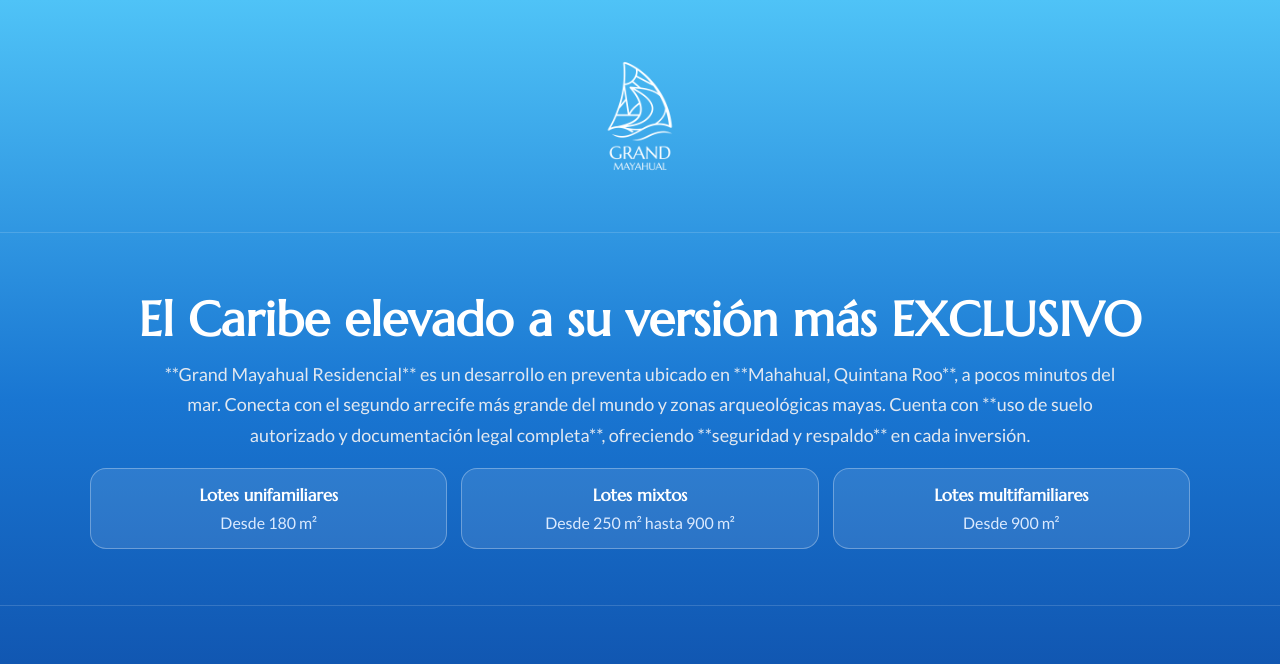
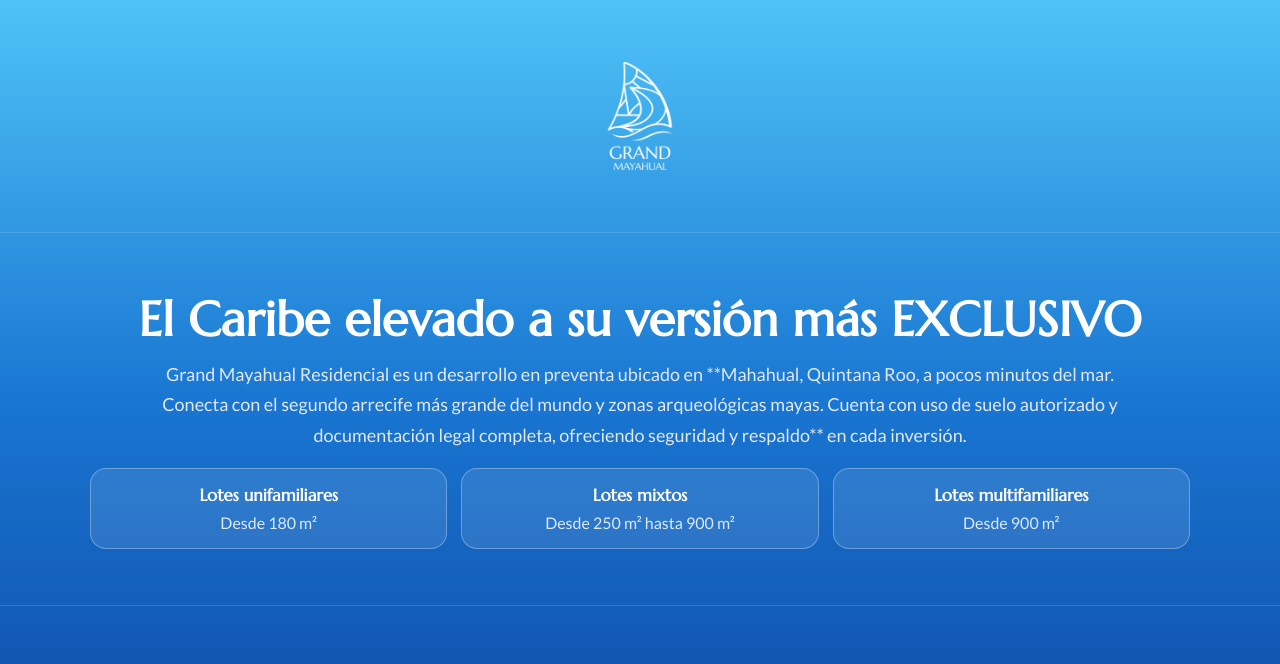
Before and after one commit to abrahammexo-alt/GRANDMAYAHUAL, a plain HTML site: page index.html in a window 1280 px wide. Shown: the top 664 px of the page. Drawn offline with Linux system fonts and the light colour scheme; no server answers.

Commit message:
index.html

```diff
--- a/index.html
+++ b/index.html
@@ -215,8 +215,8 @@ footer{padding:28px 0;color:#cbd5e1;text-align:center;border-top:1px solid rgba(
   <div class="container">
     <h1>El Caribe elevado a su versión más EXCLUSIVO</h1>
     <p class="lead">
-      **Grand Mayahual Residencial** es un desarrollo en preventa ubicado en **Mahahual, Quintana Roo**, a pocos minutos del mar. Conecta con el segundo arrecife más grande del mundo
-      y zonas arqueológicas mayas. Cuenta con **uso de suelo autorizado y documentación legal completa**, ofreciendo **seguridad y respaldo** en cada inversión.
+      Grand Mayahual Residencial es un desarrollo en preventa ubicado en **Mahahual, Quintana Roo, a pocos minutos del mar. Conecta con el segundo arrecife más grande del mundo
+      y zonas arqueológicas mayas. Cuenta con uso de suelo autorizado y documentación legal completa, ofreciendo seguridad y respaldo** en cada inversión.
     </p>
 
     <div class="stats" id="stats">
```
